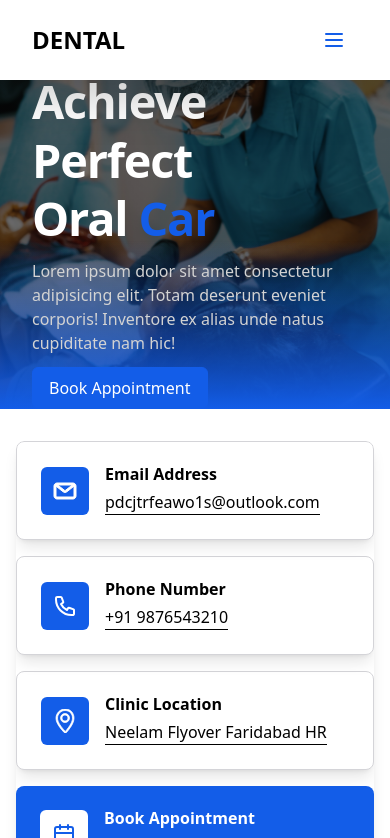
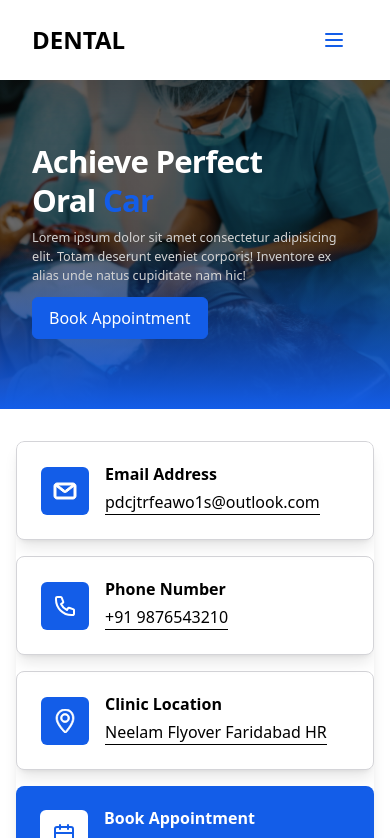
Before and after one commit to Aman-Goad/dental, a React (Vite) app: page / in a window 390 px wide. Shown: the top 838 px of the page. Built offline with nearby package versions, Linux system fonts and the light colour scheme.

Commit message:
push map

```diff
--- a/package.json
+++ b/package.json
@@ -16,6 +16,7 @@
     "locomotive-scroll": "^5.0.0-beta.21",
     "lucide": "^0.445.0",
     "react": "^18.3.1",
+    "react-countup": "^6.5.3",
     "react-dom": "^18.3.1",
     "react-icons": "^5.3.0",
     "react-router-dom": "^6.26.2",
--- a/src/components/Home.jsx
+++ b/src/components/Home.jsx
@@ -70,7 +70,7 @@ const section4Ref = useRef(null)
         className='w-full sm:h-[105vh] h-[40vh] bg-no-repeat bg-cover bg-top relative'>
 
         <div className='flex flex-col h-full items-start justify-center text-textwhite sm:max-w-screen-lg mx-auto sm:gap-8 sm:p-0 p-8'>
-          <div className='heading sm:text-[5vw] text-[12vw] tracking-tight leading-tight font-bold'>
+          <div className='heading sm:text-[5vw] text-[8vw] tracking-tight leading-tight font-bold'>
             <h1 className='overflow-hidden'>
               <motion.span
                 initial={{ y:"40%", opacity:0, rotate:10 }}
@@ -101,7 +101,7 @@ const section4Ref = useRef(null)
               </motion.h1>
             </div>
           </div>
-          <div className='description z-20 sm:w-2/5 w-full text-textgray mb-3'>
+          <div className='description z-20 sm:w-2/5 w-full text-textgray mb-3 sm:text-[1.2vw] text-[1.5vh]'>
             Lorem ipsum dolor sit amet consectetur adipisicing elit. Totam deserunt eveniet corporis! Inventore ex alias unde natus cupiditate nam hic!
           </div>
 
--- a/src/components/Service.jsx
+++ b/src/components/Service.jsx
@@ -2,7 +2,7 @@ import React from "react";
 import ServiceCards from "./utils/ServiceCards";
 import ServiceBigCard from "./utils/ServiceBigCard";
 import { motion } from "framer-motion";
-
+import CountUp from 'react-countup';
 const Service = () => {
   return (
     <div>
@@ -148,8 +148,13 @@ const Service = () => {
             <div className="flex flex-col sm:gap-6   text-center md:text-left">
               <div className="flex flex-col items-start sm:gap-4  p-4 sm:p-0">
                 <h3 className="text-3xl font-bold text-bgblue">
-                  {/* Placeholder for number of dentists */}
-                  130+
+                  <motion.span
+                    initial={{ opacity: 0 }}
+                    whileInView={{ opacity: 1 }}
+                    viewport={{ once: true }}
+                  >
+                    <CountUp end={130} duration={2} start={0} useEasing={true} useGrouping={true} separator="," decimal="." prefix="" suffix="+" enableScrollSpy scrollSpyOnce={true} />
+                  </motion.span>
                 </h3>
                 <p className="text-gray-600 text-start">
                   {/* Placeholder for dentist description */}
@@ -158,8 +163,13 @@ const Service = () => {
               </div>
               <div className="flex flex-col items-start sm:gap-4 p-4 sm:p-0">
                 <h3 className="text-3xl font-bold text-bgblue">
-                  {/* Placeholder for years of experience */}
-                  25+
+                  <motion.span
+                    initial={{ opacity: 0 }}
+                    whileInView={{ opacity: 1 }}
+                    viewport={{ once: true }}
+                  >
+                    <CountUp end={25} duration={2} start={0} useEasing={true} useGrouping={true} separator="," decimal="." prefix="" suffix="+" enableScrollSpy scrollSpyOnce={true} />
+                  </motion.span>
                 </h3>
                 <p className="text-gray-600 text-start  ">
                   {/* Placeholder for experience description */}
@@ -168,8 +178,13 @@ const Service = () => {
               </div>
               <div className="flex flex-col items-start sm:gap-4 p-4 sm:p-0">
                 <h3 className="text-3xl font-bold text-bgblue">
-                  {/* Placeholder for satisfaction rate */}
-                  100%
+                  <motion.span
+                    initial={{ opacity: 0 }}
+                    whileInView={{ opacity: 1 }}
+                    viewport={{ once: true }}
+                  >
+                    <CountUp end={100} duration={2} start={0} useEasing={true} useGrouping={true} separator="," decimal="." prefix="" suffix="%" enableScrollSpy scrollSpyOnce={true} />
+                  </motion.span>
                 </h3>
                 <p className="text-gray-600 text-start">
                   {/* Placeholder for satisfaction description */}
@@ -178,9 +193,10 @@ const Service = () => {
               </div>
             </div>
           </div>
+          </div>
         </div>
       </div>
-    </div>
+
   );
 };
 
--- a/src/components/utils/Maps.jsx
+++ b/src/components/utils/Maps.jsx
@@ -2,8 +2,9 @@ import React from 'react'
 
 const Maps = () => {
   return (
-    <div className='max-w-screen-xl mx-auto sm:h-screen  text-zinc-800'>
+    <div className='max-w-screen-xl mx-auto sm:h-[100vh]  text-zinc-800 relative'>
       <img src="/svg/world.svg" alt="map" className='w-full h-full object-contain ' />
+
     </div>
   )
 }
--- a/src/index.css
+++ b/src/index.css
@@ -52,3 +52,9 @@ width: 100%;
 ::-webkit-scrollbar-thumb:hover {
   background: #135DE8;
 }
+
+
+::selection{
+  color: #fff;
+  background-color: #3877ec;
+}
```
Also changed, not shown: public/svg/world.svg, 1 other file (tests, documents, lock files or other folders).
